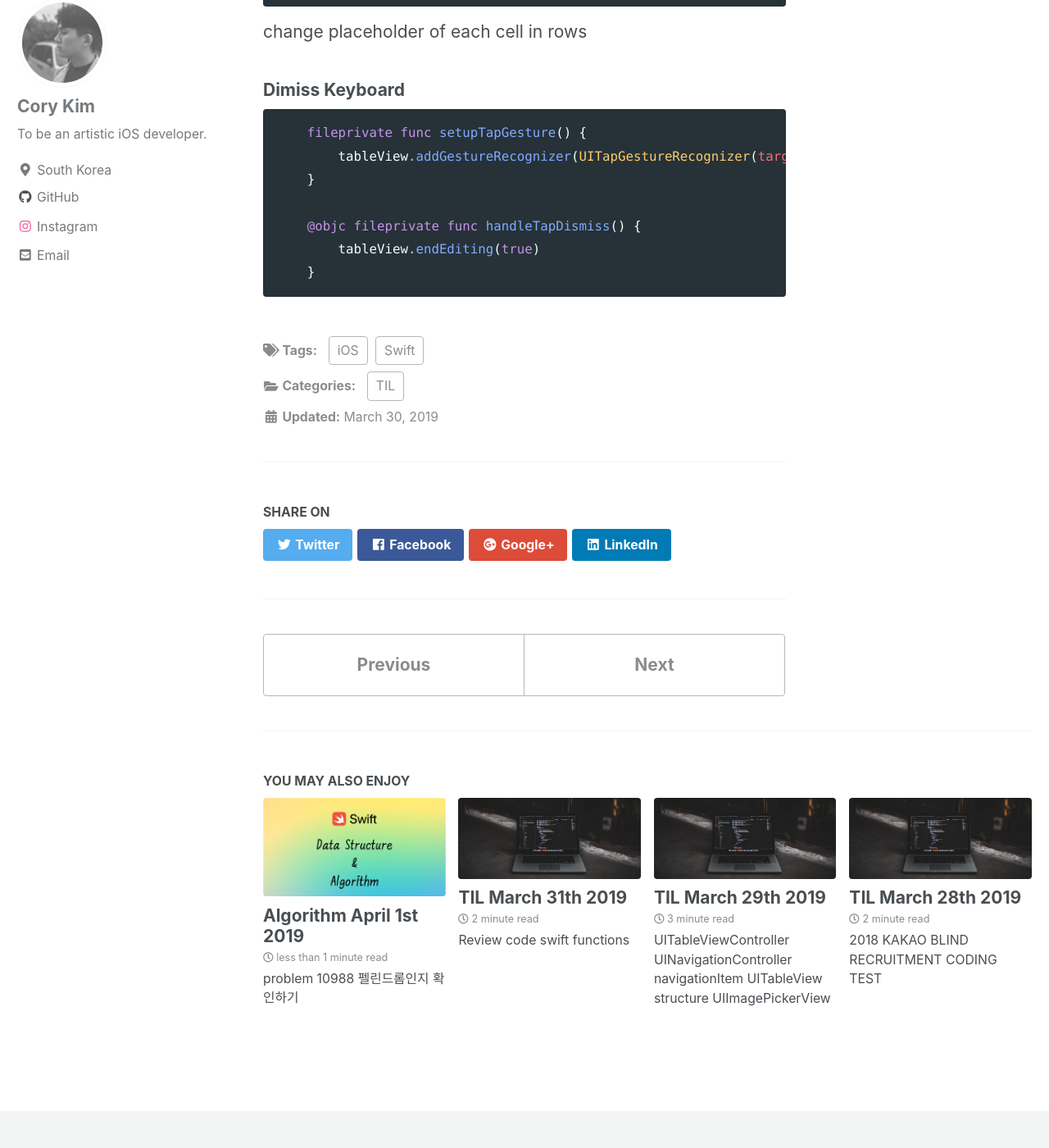
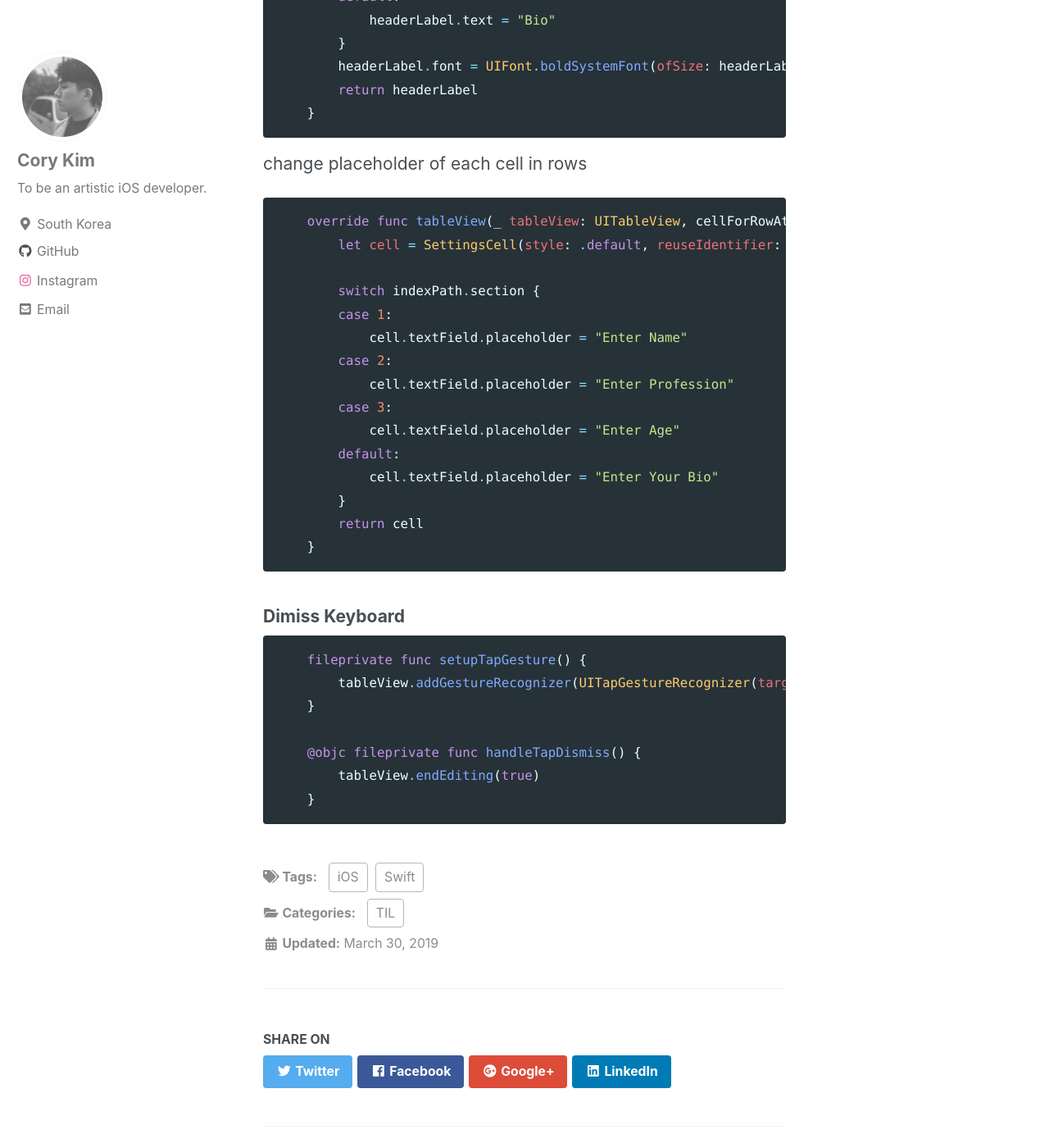
Before and after one commit to corykim0829/corykim0829.github.io, a Jekyll site: the page built from _posts/2019-03-30-TIL-Mar-30th-2019.md, in a window 1280 px wide and 1400 px high, scrolled down 8550 px. Shown: the whole window at 82% size. Built offline with Jekyll 4.4.1, drawn with Linux system fonts in a browser that asks for light colours; cached includes are drawn as plain includes; some of the changed text lies outside the part shown.

Commit message:
post: TIL April 2nd

````diff
--- a/_posts/2019-03-30-TIL-Mar-30th-2019.md
+++ b/_posts/2019-03-30-TIL-Mar-30th-2019.md
@@ -197,7 +197,7 @@
 
 the first section doesn't need any rows
 
-```swifrt
+```swift
     override func tableView(_ tableView: UITableView, numberOfRowsInSection section: Int) -> Int {
         return section == 0 ? 0 : 1
     }
@@ -242,6 +242,7 @@
 ```swift
 class SettingsCell: UITableViewCell {
 
+    // default initializer
     override init(style: UITableViewCell.CellStyle, reuseIdentifier: String?) {
         super.init(style: style, reuseIdentifier: reuseIdentifier)
     }
@@ -278,6 +279,8 @@
 override func tableVIew(---)
         let cell = SettingsCell(style: .default, reuseIdentifier: nil)
 ```
+
+따로 `SettingCell`을 만들어서 `SettignCell` 내부에서 `textField`를 `subview`로 추가해주지 않으면 `cellForRowAt`에서 일일히 추가해줘야한다.
 
 
 
@@ -352,6 +355,24 @@
 
 change placeholder of each cell in rows
 
+```swift
+    override func tableView(_ tableView: UITableView, cellForRowAt indexPath: IndexPath) -> UITableViewCell {
+        let cell = SettingsCell(style: .default, reuseIdentifier: nil)
+
+        switch indexPath.section {
+        case 1:
+            cell.textField.placeholder = "Enter Name"
+        case 2:
+            cell.textField.placeholder = "Enter Profession"
+        case 3:
+            cell.textField.placeholder = "Enter Age"
+        default:
+            cell.textField.placeholder = "Enter Your Bio"
+        }
+        return cell
+    }
+```
+
 
 
 ### Dimiss Keyboard
````
Also changed, not shown: _posts/2019-04-02-TIL-Apr-2nd-2019.md (added, +137 -0 lines).
